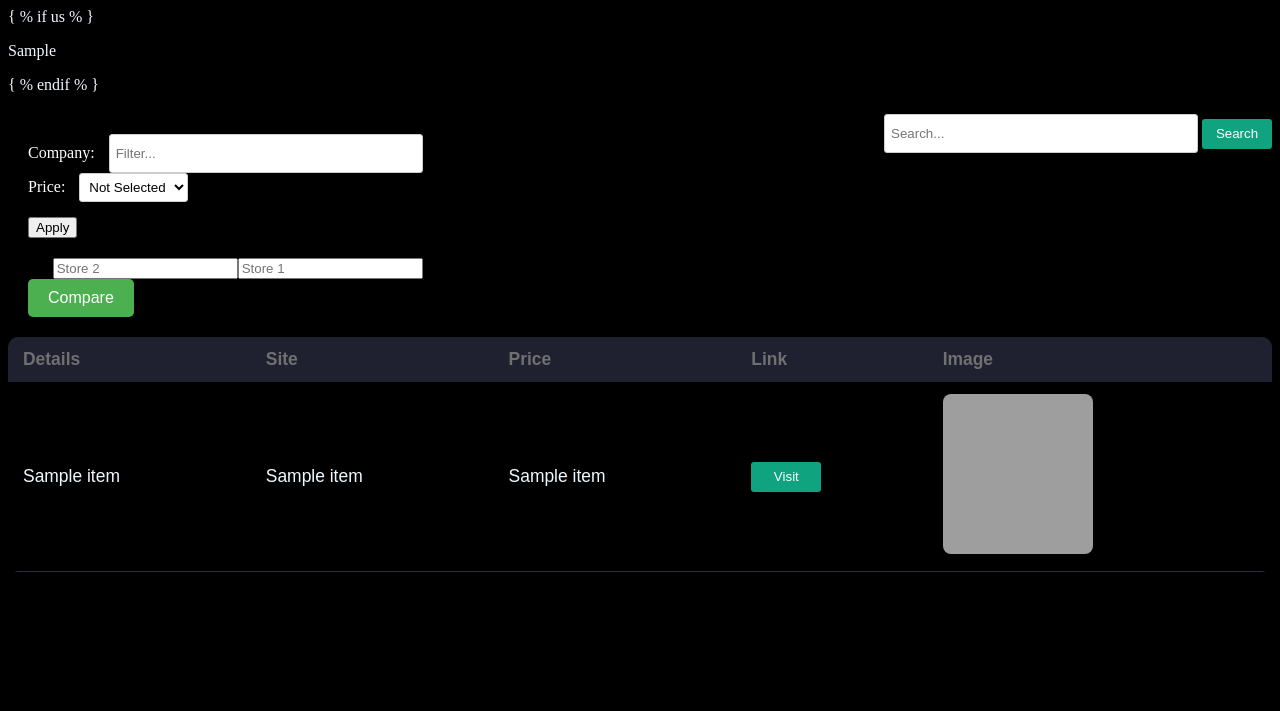
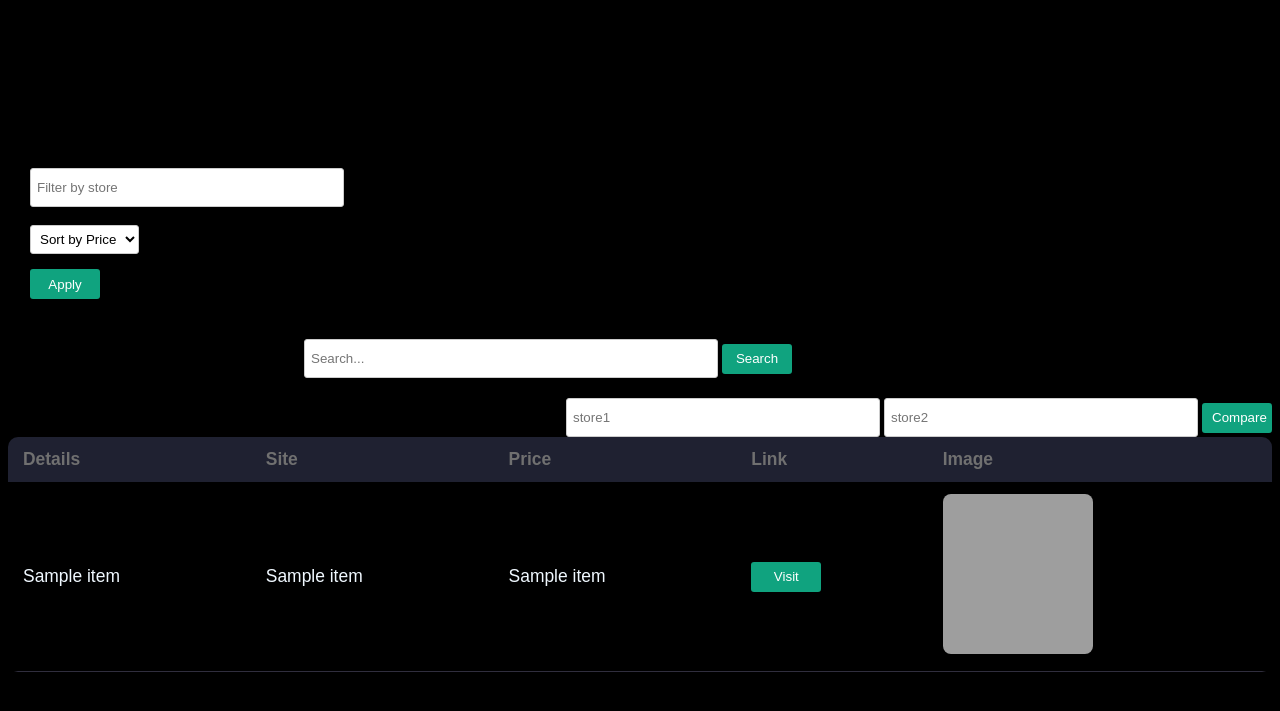
Before and after one commit to Ravindra1245/ravindra-kishori, a Flask app: template mid-evaluation/templates/search.html in a window 1280 px wide. Shown: the top 711 px of the page. Run offline with Flask 3, Linux system fonts and the light colour scheme; the template is opened without the code that fills it: most values are stand-ins (such as "Sample title", 1, 10 or a date in 2020); grey boxes are pictures that could not be loaded.

Commit message:
Added CSS for comparision

```diff
--- a/mid-evaluation/main.py
+++ b/mid-evaluation/main.py
@@ -208,7 +208,7 @@ def execute_search(query):
     # lists.sort()
     return lists
 
-@app.route('/sorted', methods=['POST'])
+@app.route('/sorted', methods=["POST"])
 def sorted():
     global lists
     global my_dict
@@ -230,7 +230,7 @@ def sorted():
         st.sort(reverse=True)
     return render_template('search.html', result=st)
 
-@app.route('/compare', methods=['POST'])
+@app.route('/compare', methods=["POST"])
 def compare():
     global my_dict
 
@@ -239,7 +239,6 @@ def compare():
 
     if store1=="" or store2=="":
         return render_template('search.html', us="Please Enter both stores")
-
 
     list1 = my_dict[store1]
     list2 = my_dict[store2]
--- a/mid-evaluation/static/index.css
+++ b/mid-evaluation/static/index.css
@@ -14,7 +14,9 @@ form {
     display: flex;
     justify-content: center;
 }
-
+.searchbut:hover{
+    background-color: rgb(18, 78, 63);
+}
 .form-center {
     margin: 4% 0% 10%;
     display: flex;
--- a/mid-evaluation/static/search.css
+++ b/mid-evaluation/static/search.css
@@ -109,13 +109,9 @@ td:last-child {
 }
 
 
-.filter-menu {background-color: rgb(0 0 0);padding: 20px;border-radius: 5px;float: left;}
+.filter-menu {margin-top: 10vh;background-color: rgb(0 0 0);padding: 20px;border-radius: 5px;float: left;}
 
-.filter-menu fieldset {
-border: none;
-margin: 0;
-padding: 0;
-}
+.filter-menu fieldset {border: none;margin-top: 5vh;padding: 0;}
 
 .filter-menu legend {font-weight: bold;font-size: 18px;margin-bottom: 10px;color: white;}
 
@@ -185,6 +181,7 @@ background-color: rgb(6, 104, 80);
 .search-box {
 float: right;
 margin-top: 20px;
+margin-right:60vh;
 }
 
 .search-box input[type="text"] {
@@ -193,8 +190,9 @@ border: 1px solid #ccc;
 border-radius: 3px;
 background-color: white;
 color: black;
-width:300px;
+width:400px;
   height:25px;
+
 }
 
 .search-box button[type="submit"] {
@@ -213,6 +211,70 @@ height: 30px;
 background-color: rgb(6, 104, 80);
 }
 
+
+.search-box1 {
+  float: right;
+  margin-top: 20px;
+  }
+
+  .search-box1 input[type="text"] {
+  padding: 6px;
+  border: 1px solid #ccc;
+  border-radius: 3px;
+  background-color: white;
+  color: black;
+  width:300px;
+    height:25px;
+  }
+
+  .search-box1 button[type="submit"] {
+  padding: 6px 10px;
+  background-color: rgba(16,163,127);
+  color: white;
+  border: none;
+  border-radius: 3px;
+  cursor: pointer;
+  width:70px;
+  height: 30px;
+
+  }
+
+  .search-box1 button[type="submit"]:hover {
+  background-color: rgb(6, 104, 80);
+  }
+
+
+.search-box2 {
+  float: right;
+  margin-top: 20px;
+  }
+
+  .search-box2 input[type="text"] {
+  padding: 6px;
+  border: 1px solid #ccc;
+  border-radius: 3px;
+  background-color: white;
+  color: black;
+  width:300px;
+    height:25px;
+  }
+
+  .search-box2 button[type="submit"] {
+  padding: 6px 10px;
+  background-color: rgba(16,163,127);
+  color: white;
+  border: none;
+  border-radius: 3px;
+  cursor: pointer;
+  width:70px;
+  height: 30px;
+
+  }
+
+  .search-box2 button[type="submit"]:hover {
+  background-color: rgb(6, 104, 80);
+  }
+
 .compare-btn {
   background-color: #4CAF50;
   color: white;
--- a/mid-evaluation/templates/index.html
+++ b/mid-evaluation/templates/index.html
@@ -72,8 +72,8 @@
 
     <form method="POST" action="{{ url_for('search') }}">
         <div class="form-center">
-            <input type="text" placeholder="Enter the product..." name = "search_box">
-            <button type="submit">Search</button>
+            <input type="text"placeholder="Enter the product..." name = "search_box">
+            <button type="submit" class="searchbut" >Search</button>
         </div>
     </form>
 
--- a/mid-evaluation/templates/search.html
+++ b/mid-evaluation/templates/search.html
@@ -1,42 +1,47 @@
 <!DOCTYPE html>
 <html>
+
 <head>
 	<title>Search Results</title>
 	<link rel="stylesheet" type="text/css" href="{{ url_for('static', filename = 'search.css') }}">
 </head>
+
 <body>
-	{ % if us % }
-		<p>{{us}}</p>
-	{ % endif % }
 	<header>
 		<nav>
 			<div class="filter-menu">
 				<form action="{{ url_for('sorted') }}" method="post">
-					<div class="search-box">
-						<label for="company">Company:</label>
-						<input type="text" id="search" placeholder="Filter..." name="Filter-box">
-					</div>
+					<fieldset>
+						<div class="search-box1">
+
+							<input type="text" id="search" placeholder="Filter by store" name="Filter-box">
 							<br>
-					<label for="prices">Price:</label>
+							<br>
 							<select id="price" name="price">
-						<option value="none">Not Selected</option>
+								<option value="asc">Sort by Price</option>
 								<option value="asc">Ascending</option>
 								<option value="desc">Descending</option>
 							</select>
 							<br>
-					<button type="submit">Apply</button>
-				</form>
-				<form action="{{ url_for('compare') }}" method="post">
-					<input type="text" id="store1" name="store1" placeholder="Store 1" class="search-box">
-					<input type="text" id="store2" name="store2" placeholder="Store 2" class="search-box">
-					<br><br>
-					<button type="submit" class="compare-btn">Compare</button>
+							<button type="submit">Apply<i class="fa fa-search"></i></button>
+
+						</div>
+
+						<!-- <button type="submit" class="search-box">Apply<i class="fa fa-search"></i></button> -->
+					</fieldset>
 				</form>
 			</div>
 			<div class="search-box">
 				<form action="{{ url_for('search') }}" method="post">
 					<input type="text" id="search" placeholder="Search..." name="search_box">
 					<button type="submit">Search<i class="fa fa-search"></i></button>
+				</form>
+			</div>
+			<div class="search-box2">
+				<form action="{{ url_for('compare') }}" method="post">
+					<input type="text" id="search" placeholder="store1" name="store1">
+					<input type="text" id="search" placeholder="store2" name="store2">
+					<button type="submit">Compare<i class="fa fa-search"></i></button>
 				</form>
 			</div>
 		</nav>
@@ -80,4 +85,5 @@
 		});
 	</script> -->
 </body>
+
 </html>
--- a/mid-evaluation/templates/signup.html
+++ b/mid-evaluation/templates/signup.html
@@ -20,7 +20,6 @@
     <form action="http://127.0.0.1:5000/register" method="POST">
       <input type="text" id="name" class="fadeIn second" name="name" placeholder="name">
       <input type="email" id="login" class="fadeIn second" name="email" placeholder="email">
-      <span id="re">True</span>
       <input type="password" id="password" class="fadeIn third" required name="pass" placeholder="password" maxlength="15" minlength="8" onkeydown="test_str()">
       <!-- <input type="password" id="password" class="fadeIn third" required name="pass" placeholder="password" maxlength="15" minlength="8"> -->
       <input type="submit" class="fadeIn fourth" value="Sign Up">
```
Lines whose indentation alone changed are shown as unchanged.
